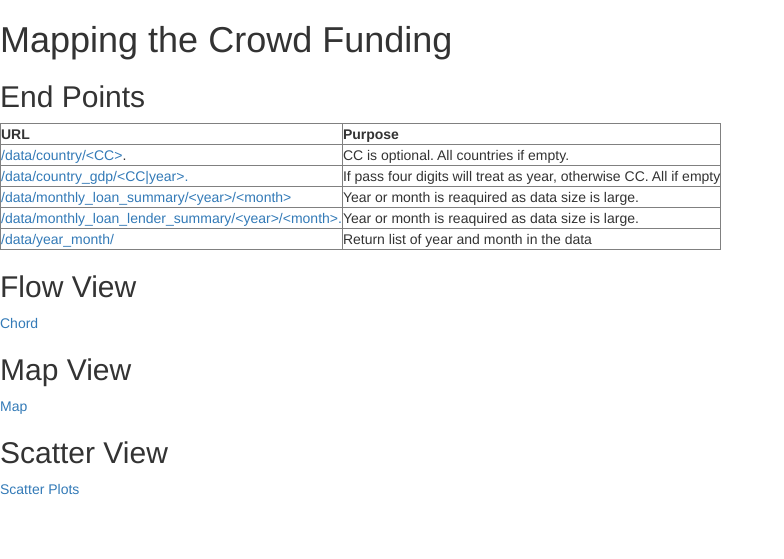
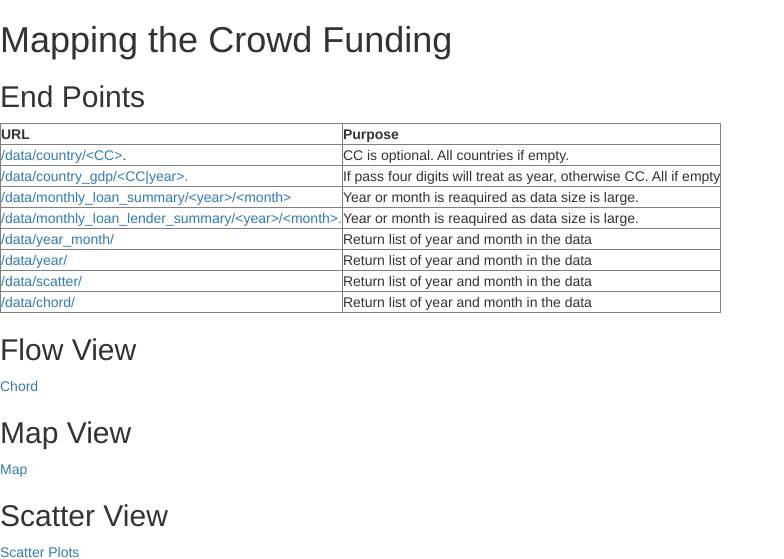
Before and after one commit to feng443/CrowdFunding-Analystics, a Flask app: page / in a window 1280 px wide. Shown: the top 559 px of the page, without its empty margins (0-784 px from the left). Run offline with Flask 2, Linux system fonts and the light colour scheme; parts of the project's set-up code (start-up, migrations or seed data) failed here and were passed over; some libraries are stand-ins or nearby versions.

Commit message:
Add data end point for scatter and chord by year

```diff
--- a/app.py
+++ b/app.py
@@ -58,6 +58,9 @@ def index():
     <tr><td> <a href='/data/monthly_loan_summary/'>/data/monthly_loan_summary/&lt;year&gt;/&lt;month&gt;</a></td><td>Year or month is reaquired as data size is large.</td></tr>
     <tr><td><a href='/data/monthly_loan_lender_summary/2016/12'>/data/monthly_loan_lender_summary/&lt;year&gt;/&lt;month&gt;. </a></td><td>Year or month is reaquired as data size is large.</td></tr>
     <tr><td><a href='/data/year_month/'>/data/year_month/</a></td><td>Return list of year and month in the data</td></tr>
+    <tr><td><a href='/data/year/'>/data/year/</a></td><td>Return list of year and month in the data</td></tr>
+    <tr><td><a href='/data/scatter/2016/f'>/data/scatter/</a></td><td>Return list of year and month in the data</td></tr>
+    <tr><td><a href='/data/chord/2016'>/data/chord/</a></td><td>Return list of year and month in the data</td></tr>
     </table>
 
     """
@@ -144,6 +147,44 @@ def data_year_month():
     data = [{y: int(z) for y, z in x.items()} for x in data]
     return jsonify(data)
 
+@app.route('/data/chord/<year>')
+def data_chord(year):
+    data = pd.read_sql("""
+    select
+	lc.region loan_region,
+    bc.region lender_region,
+    sum(loan_count) count
+from monthly_loan_lender_summary as s
+inner join country as lc on s.lender_country_code = lc.country_code
+inner join country as bc on s.loan_country_code = bc.country_code
+where s.year = {}
+group by 1,2
+    """.format(year),
+        engine
+    ).to_dict(orient='records')
+    return jsonify(data)
+
+@app.route('/data/scatter/<year>/<gender>')
+def data_scatter(year, gender):
+    data = pd.read_sql("""
+ select
+        s.country_code,
+        c.country_name,
+        s.gender,
+        g.gdp,
+        sum(loan_amount) loan_amount,
+        sum(loan_count) loan_count
+from monthly_loan_summary as s
+inner join country as c on s.country_code = c.country_code
+inner join country_gdp as g on g.country_code = s.country_code
+where
+    s.year = {}
+    and s.gender = '{}'
+group by 1,2,3,4
+    """.format(year, gender),
+        engine
+    ).to_dict(orient='records')
+    return jsonify(data)
 
 @app.route('/chord_view')
 def flow_view():
```
Also changed, not shown: templates/chord_view.html (+15 -5 lines).
